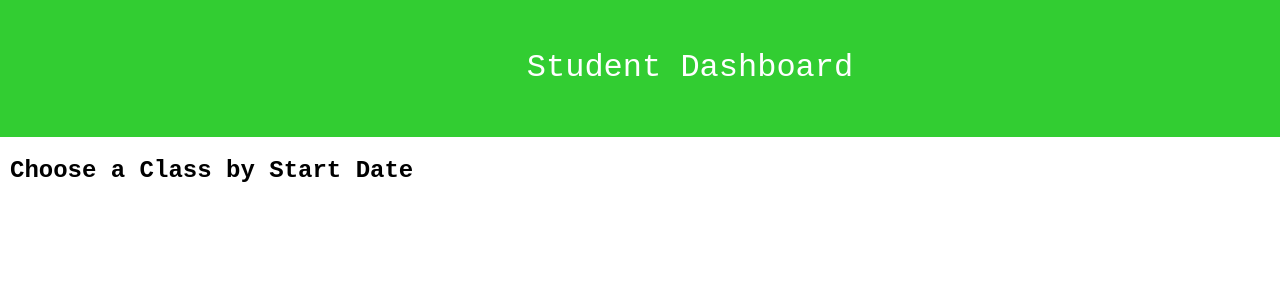
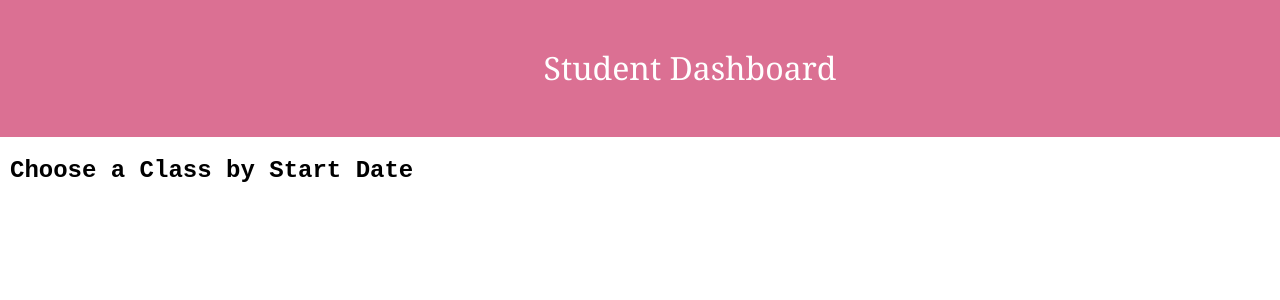
Before and after one commit to nicoleslater/project-student-dashboard, a React (Vite) app: page / in a window 1280 px wide. Shown: the top 300 px of the page. Built offline with nearby package versions, Linux system fonts and the light colour scheme.

Commit message:
Updating CSS

```diff
--- a/src/index.css
+++ b/src/index.css
@@ -16,22 +16,26 @@
     display: flex;
     justify-content: center;
     grid-area: header;
+    font-family: Cambria, Cochin, Georgia, Times, 'Times New Roman', serif;
   }
   .cohort {
     grid-column: 1;
     grid-area: cohort;
     padding-left: 10px;
+    font-family: Cambria, Cochin, Georgia, Times, 'Times New Roman', serif;
   }
 
   .students {
     grid-column: 2;
     grid-area: students;
     padding: 10px;
+
   }
   header {
-    background: limegreen;
+    background: palevioletred;
     color: white;
     font-size: xx-large;
+    font-family: Cambria, Cochin, Georgia, Times, 'Times New Roman', serif;
 
     justify-content: center;
     width: 100%;
@@ -39,6 +43,7 @@
     padding: 50px;
   }
   .student-card {
+    background-color: aquamarine;
     display: flex;
     align-items: center;
     justify-content: center;
@@ -49,11 +54,11 @@
     gap: 20px;
     align-items: flex-start;
     padding: 15px;
+    font-family: Cambria, Cochin, Georgia, Times, 'Times New Roman', serif;
   }
 
   .image {
     flex-basis: fit-content;
-    /* padding-inline-start: 10px; */
     image-rendering: optimizeQuality;
   }
   .profile-img {
@@ -65,6 +70,7 @@
   }
   .message {
     padding-left: 10px;
+
   }
   ul {
     list-style-type: none;
@@ -84,14 +90,13 @@
 @media (max-width: 799px) and (min-width: 400px) {
   body {
     margin: 0;
-    font-family: sans-serif;
+    font-family: Cambria, Cochin, Georgia, Times, 'Times New Roman', serif;
   }
   .container {
     height: 100vh;
     width: 100vw;
     display: grid;
     grid-template-columns: 1fr;
-    /* grid-template-rows: minmax(100px, auto); */
     column-gap: 120px;
     text-align: center;
   }
@@ -133,7 +138,7 @@
 
   .image {
     flex-basis: fit-content;
-    /* padding-inline-start: 10px; */
+
     image-rendering: optimizeQuality;
   }
   .profile-img {
```
